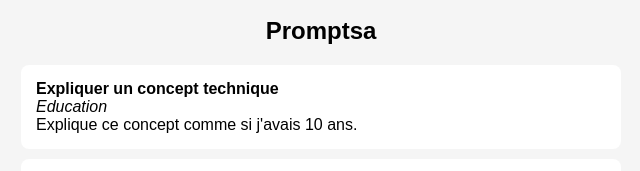
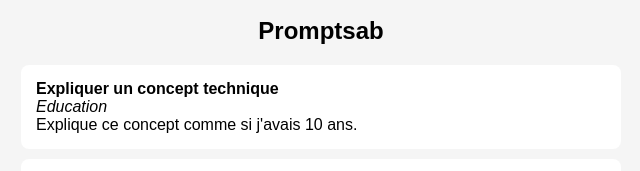
Before and after one commit to Fearmirage/AI-Prompt-Library, a plain HTML site: page index.html in a window 1280 px wide. Shown: the part 302-473 px from the top of the page, 319-959 px from the left. Drawn offline with Linux system fonts and the light colour scheme.

Commit message:
feat (frontend): complete text (#2)

```diff
--- a/index.html
+++ b/index.html
@@ -18,7 +18,7 @@
             </form>
 
             <!-- List -->
-            <h2> Promptsa </h2>
+            <h2> Promptsab </h2>
             <ul id="prompt-list"></ul>
         </div>
 
```
